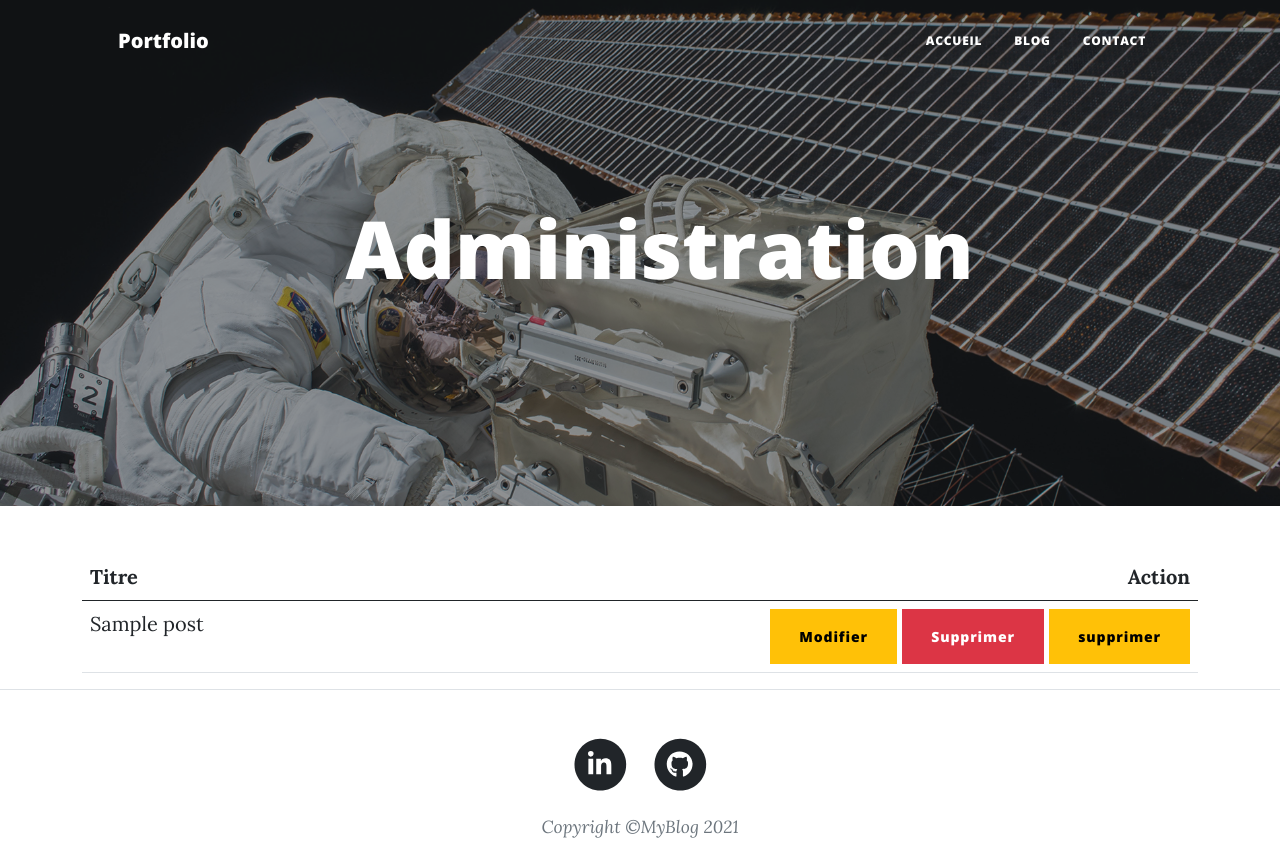
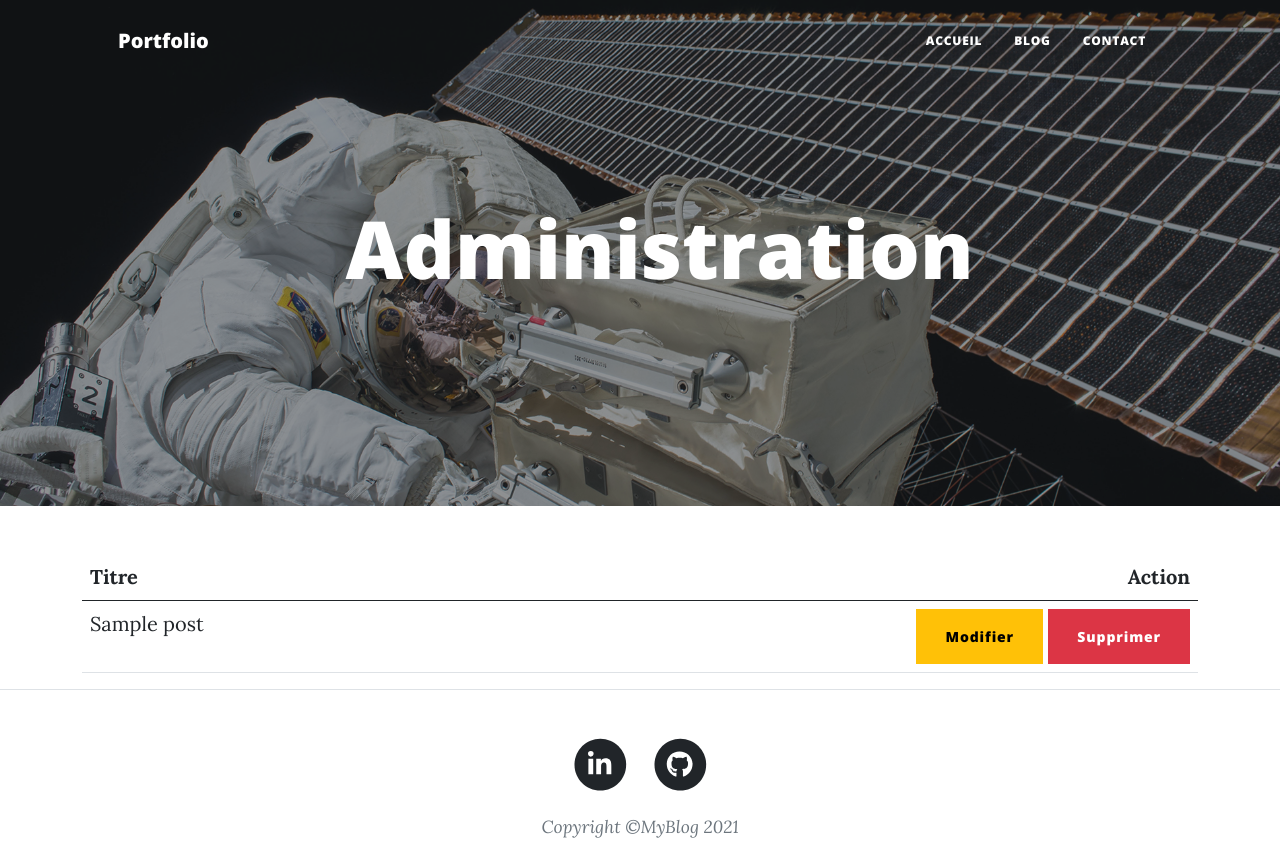
Before and after one commit to boumebar/P5_blog_openclassroom, a PHP site: template src/views/admin/blog/index.twig in a window 1280 px wide. Shown: the top 863 px of the page. Run offline with PHP 8.4, Linux system fonts and the light colour scheme; the template is opened without the code that fills it: most values are stand-ins (such as "Sample title", 1, 10 or a date in 2020); some libraries are stand-ins or nearby versions.

Commit message:
bouton supprimer admin

```diff
--- a/public/index.php
+++ b/public/index.php
@@ -25,7 +25,7 @@ $router->get('/essai', 'App\Controllers\BlogController@essai');
 $router->get('/admin', 'App\Controllers\AdminController@index');
 
 
-$router->get('/admin/delete/:id', 'App\Controllers\AdminController@delete');
+$router->post('/admin/delete/:id', 'App\Controllers\AdminController@delete');
 
 
 
--- a/src/views/admin/blog/index.twig
+++ b/src/views/admin/blog/index.twig
@@ -26,10 +26,9 @@
 					<td scope="row">{{ post.name}}</td>
 					<td class="text-end">
 						<a href="#" class="btn btn-warning">Modifier</a>
-						<form method="Get" action="/admin/delete/:id" class="d-inline" onsubmit="return confirm('Etes-vous certain de vouloir supprimer cet article ?')">
+						<form method="post" action="admin/delete/{{post.id}}" class="d-inline" onsubmit="return confirm('Etes-vous certain de vouloir supprimer cet article ?')">
 							<button class="btn btn-danger">Supprimer</button>
 						</form>
-						<a href="admin/delete/{{post.id}}" class="btn btn-warning">supprimer</a>
 					</td>
 				</tr>
 			{% endfor %}
```
